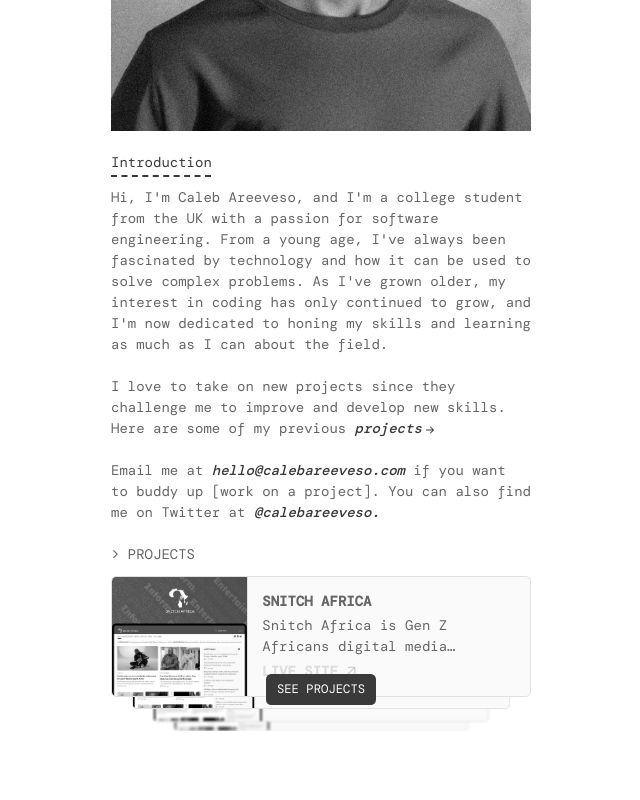
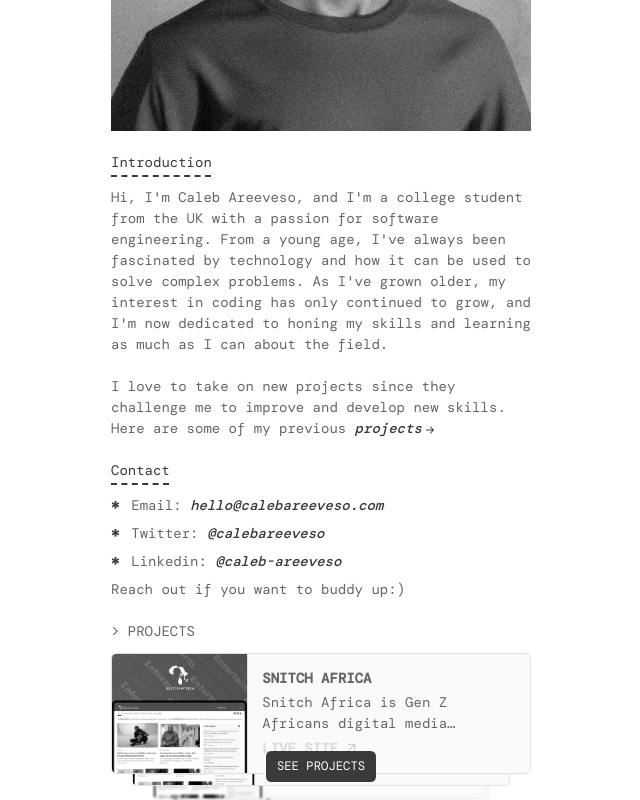
Before and after one commit to calebareeveso/calebareeveso.com, a Next.js app: page / in a window 1280 px wide. Shown: the part 450-1250 px from the top of the page, without its empty margins (319-959 px from the left). Before the commit the page ends 1181 px from the top, so only its background shows below. Built offline with nearby package versions, Linux system fonts and the light colour scheme; a web font is replaced by a local one.

Commit message:
feat: add contact

```diff
--- a/components/about/index.js
+++ b/components/about/index.js
@@ -4,9 +4,9 @@ import React from "react";
 export default function Index(props) {
   return (
     <div>
-      <h1 className="text-base underline decoration-2 decoration-primary  decoration-dashed underline-offset-8 text-primary mb-4">
+      <h3 className="text-base underline decoration-2 decoration-primary  decoration-dashed underline-offset-8 text-primary mb-4">
         Introduction
-      </h1>
+      </h3>
       <h2>
         Hi, I'm Caleb Areeveso, and I'm a college student from the UK with a
         passion for software engineering. From a young age, I've always been
@@ -37,21 +37,38 @@ export default function Index(props) {
         </em>
       </h2>
       <br />
-      <h3>
-        Email me at{" "}
+      <h3 className="text-base underline decoration-2 decoration-primary  decoration-dashed underline-offset-8 text-primary mb-4">
+        Contact
+      </h3>
+      <h2 className="text-base my-2">
+        <span className="mr-1 font-extrabold text-primary">{"* "}</span>Email:{" "}
         <em className="font-medium text-primary">
           <Link href="mailto:hello@calebareeveso.com?&subject=I%20want%20to%20buddy%20up!&body=Hello%20Caleb,%20Let's%20buddy%20up!">
             hello@calebareeveso.com
           </Link>
-        </em>{" "}
-        if you want to buddy up [work on a project]. You can also find me on
-        Twitter at{" "}
+        </em>
+      </h2>
+      <h2 className="text-base my-2">
+        <span className="mr-1 font-extrabold text-primary">{"* "}</span>Twitter:{" "}
         <em className="font-medium text-primary">
           <Link href="https://twitter.com/calebareeveso" target={"_blank"}>
-            @calebareeveso.
+            @calebareeveso
           </Link>
         </em>
-      </h3>
+      </h2>
+      <h2 className="text-base my-2">
+        <span className="mr-1 font-extrabold text-primary">{"* "}</span>
+        Linkedin:{" "}
+        <em className="font-medium text-primary">
+          <Link
+            href="https://www.linkedin.com/in/caleb-areeveso/"
+            target={"_blank"}
+          >
+            @caleb-areeveso
+          </Link>
+        </em>
+      </h2>
+      <h3 className="mt-2">Reach out if you want to buddy up:)</h3>
     </div>
   );
 }
```
